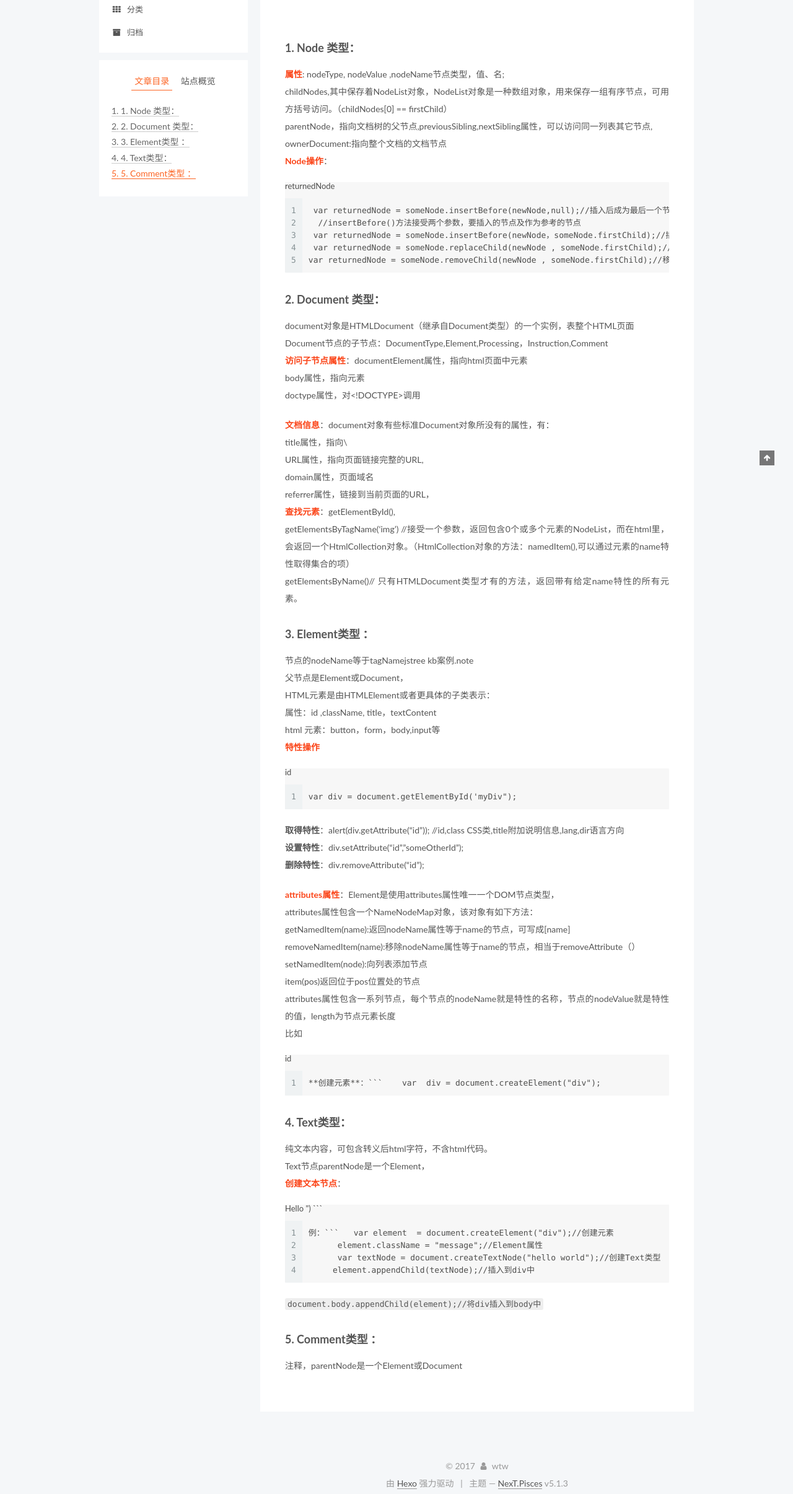
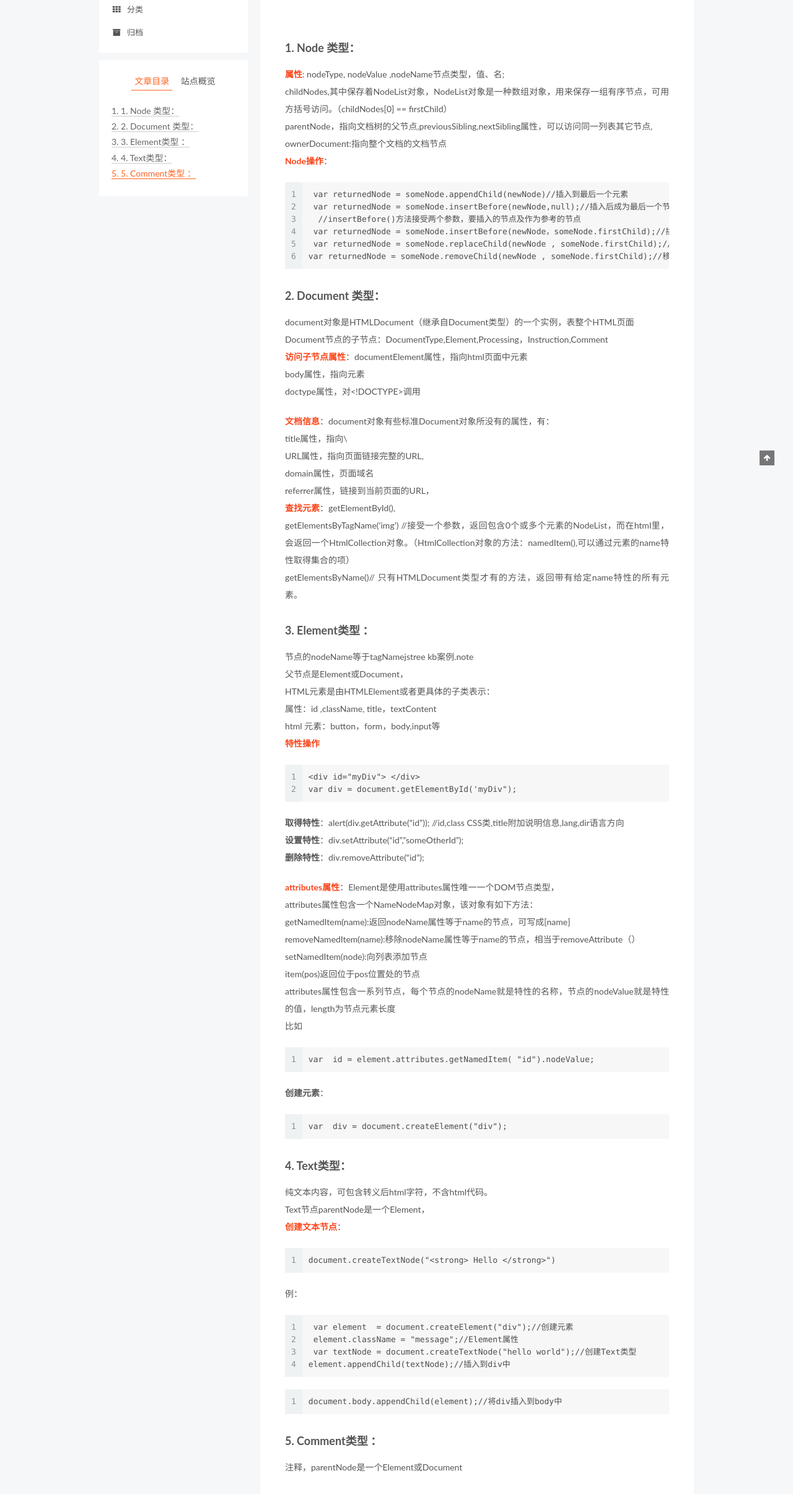
Before and after one commit to wutw/wutw.github.io, a plain HTML site: page 404.html in a window 1280 px wide. Shown: the part 149-2560 px from the top of the page at 62% size. Drawn offline with Linux system fonts and the light colour scheme.

Commit message:
Site updated: 2017-10-19 19:16:51

````diff
--- a/404.html
+++ b/404.html
@@ -90,7 +90,7 @@
 <meta property="og:site_name" content="前端分享">
 <meta property="og:description" content="1. Node 类型： 属性: nodeType, nodeValue ,nodeName节点类型，值、名;                                         childNodes,其中保存着NodeList对象，NodeList对象是一种数组对象，用来保存一组有序节点，可用方括号访问。（childNodes[0] == firstChild）">
 <meta property="og:locale" content="zh-Hans">
-<meta property="og:updated_time" content="2017-10-19T11:07:17.741Z">
+<meta property="og:updated_time" content="2017-10-19T11:16:44.340Z">
 <meta name="twitter:card" content="summary">
 <meta name="twitter:title" content="DOM类型">
 <meta name="twitter:description" content="1. Node 类型： 属性: nodeType, nodeValue ,nodeName节点类型，值、名;                                         childNodes,其中保存着NodeList对象，NodeList对象是一种数组对象，用来保存一组有序节点，可用方括号访问。（childNodes[0] == firstChild）">
@@ -313,14 +313,17 @@
 
 
 
-        <h3 id="1-Node-类型："><a href="#1-Node-类型：" class="headerlink" title="1. Node 类型："></a>1. Node 类型：</h3><p> <span style="color:#fb4519"><strong>属性</strong></span>: nodeType, nodeValue ,nodeName节点类型，值、名;<br>                                         childNodes,其中保存着NodeList对象，NodeList对象是一种数组对象，用来保存一组有序节点，可用方括号访问。（childNodes[0] == firstChild）<br>                                          parentNode，指向文档树的父节点,previousSibling,nextSibling属性，可以访问同一列表其它节点,<br>                                          ownerDocument:指向整个文档的文档节点<br>  <span style="color:#fb4519"><strong>Node操作</strong></span>：<br>  <figure class="highlight plain"><figcaption><span>returnedNode </span></figcaption><table><tr><td class="gutter"><pre><div class="line">1</div><div class="line">2</div><div class="line">3</div><div class="line">4</div><div class="line">5</div></pre></td><td class="code"><pre><div class="line"> var returnedNode = someNode.insertBefore(newNode,null);//插入后成为最后一个节点</div><div class="line">  //insertBefore()方法接受两个参数，要插入的节点及作为参考的节点</div><div class="line"> var returnedNode = someNode.insertBefore(newNode，someNode.firstChild);//插入成为第一个子节点</div><div class="line"> var returnedNode = someNode.replaceChild(newNode , someNode.firstChild);//替换第一个子节点</div><div class="line">var returnedNode = someNode.removeChild(newNode , someNode.firstChild);//移除第一个子节点</div></pre></td></tr></table></figure></p>
+        <h3 id="1-Node-类型："><a href="#1-Node-类型：" class="headerlink" title="1. Node 类型："></a>1. Node 类型：</h3><p> <span style="color:#fb4519"><strong>属性</strong></span>: nodeType, nodeValue ,nodeName节点类型，值、名;<br>                                         childNodes,其中保存着NodeList对象，NodeList对象是一种数组对象，用来保存一组有序节点，可用方括号访问。（childNodes[0] == firstChild）<br>                                          parentNode，指向文档树的父节点,previousSibling,nextSibling属性，可以访问同一列表其它节点,<br>                                          ownerDocument:指向整个文档的文档节点<br>  <span style="color:#fb4519"><strong>Node操作</strong></span>：<br>  <figure class="highlight plain"><table><tr><td class="gutter"><pre><div class="line">1</div><div class="line">2</div><div class="line">3</div><div class="line">4</div><div class="line">5</div><div class="line">6</div></pre></td><td class="code"><pre><div class="line"> var returnedNode = someNode.appendChild(newNode)//插入到最后一个元素</div><div class="line"> var returnedNode = someNode.insertBefore(newNode,null);//插入后成为最后一个节点</div><div class="line">  //insertBefore()方法接受两个参数，要插入的节点及作为参考的节点</div><div class="line"> var returnedNode = someNode.insertBefore(newNode，someNode.firstChild);//插入成为第一个子节点</div><div class="line"> var returnedNode = someNode.replaceChild(newNode , someNode.firstChild);//替换第一个子节点</div><div class="line">var returnedNode = someNode.removeChild(newNode , someNode.firstChild);//移除第一个子节点</div></pre></td></tr></table></figure></p>
 <h3 id="2-Document-类型："><a href="#2-Document-类型：" class="headerlink" title="2. Document 类型："></a>2. Document 类型：</h3><p>document对象是HTMLDocument（继承自Document类型）的一个实例，表整个HTML页面<br>Document节点的子节点：DocumentType,Element,Processing，Instruction,Comment<br>  <span style="color:#fb4519"><strong>访问子节点属性</strong></span>：documentElement属性，指向html页面中<html>元素<br>                                                      body属性，指向<body>元素<br>                                                      doctype属性，对&lt;!DOCTYPE&gt;调用</body></html></p>
 <p> <span style="color:#fb4519"><strong>文档信息</strong></span>：document对象有些标准Document对象所没有的属性，有：<br>               title属性，指向\<title\><br>               URL属性，指向页面链接完整的URL,<br>               domain属性，页面域名<br>                referrer属性，链接到当前页面的URL，<br> <span style="color:#fb4519"><strong>查找元素</strong></span>：getElementById(),<br>                   getElementsByTagName(‘img’) //接受一个参数，返回包含0个或多个元素的NodeList，而在html里，会返回一个HtmlCollection对象。（HtmlCollection对象的方法：namedItem(),可以通过元素的name特性取得集合的项）<br>                    getElementsByName()// 只有HTMLDocument类型才有的方法，返回带有给定name特性的所有元素。</title\></p>
-<h3 id="3-Element类型-："><a href="#3-Element类型-：" class="headerlink" title="3. Element类型 ："></a>3. Element类型 ：</h3><p>节点的nodeName等于tagNamejstree kb案例.note<br>                             父节点是Element或Document，<br>HTML元素是由HTMLElement或者更具体的子类表示：<br>                    属性：id ,className, title，textContent<br>                html   元素：button，form，body,input等<br> <span style="color:#fb4519"><strong>特性操作</strong></span><br><figure class="highlight plain"><figcaption><span>id</span></figcaption><table><tr><td class="gutter"><pre><div class="line">1</div></pre></td><td class="code"><pre><div class="line">var div = document.getElementById(&apos;myDiv&quot;);</div></pre></td></tr></table></figure></p>
+<h3 id="3-Element类型-："><a href="#3-Element类型-：" class="headerlink" title="3. Element类型 ："></a>3. Element类型 ：</h3><p>节点的nodeName等于tagNamejstree kb案例.note<br>                             父节点是Element或Document，<br>HTML元素是由HTMLElement或者更具体的子类表示：<br>                    属性：id ,className, title，textContent<br>                html   元素：button，form，body,input等<br> <span style="color:#fb4519"><strong>特性操作</strong></span></p>
+<figure class="highlight plain"><table><tr><td class="gutter"><pre><div class="line">1</div><div class="line">2</div></pre></td><td class="code"><pre><div class="line">&lt;div id=&quot;myDiv&quot;&gt; &lt;/div&gt;</div><div class="line">var div = document.getElementById(&apos;myDiv&quot;);</div></pre></td></tr></table></figure>
 <p><strong>取得特性</strong>：alert(div.getAttribute(“id”));   //id,class CSS类,title附加说明信息,lang,dir语言方向<br><strong>设置特性</strong>：div.setAttribute(“id”,”someOtherId”);<br><strong>删除特性</strong>：div.removeAttribute(“id”);</p>
-<p> <span style="color:#fb4519"><strong>attributes属性</strong></span>：Element是使用attributes属性唯一一个DOM节点类型，<br>attributes属性包含一个NameNodeMap对象，该对象有如下方法：<br>    getNamedItem(name):返回nodeName属性等于name的节点，可写成[name]<br>    removeNamedItem(name):移除nodeName属性等于name的节点，相当于removeAttribute（）<br>    setNamedItem(node):向列表添加节点<br>    item(pos)返回位于pos位置处的节点<br>attributes属性包含一系列节点，每个节点的nodeName就是特性的名称，节点的nodeValue就是特性的值，length为节点元素长度<br>  比如 <figure class="highlight plain"><figcaption><span>id </span></figcaption><table><tr><td class="gutter"><pre><div class="line">1</div></pre></td><td class="code"><pre><div class="line">**创建元素**：```    var  div = document.createElement(&quot;div&quot;);</div></pre></td></tr></table></figure></p>
-<h3 id="4-Text类型："><a href="#4-Text类型：" class="headerlink" title="4. Text类型："></a>4. Text类型：</h3><p>纯文本内容，可包含转义后html字符，不含html代码。<br>                        Text节点parentNode是一个Element，<br><span style="color:#fb4519"><strong>创建文本节点</strong></span>：<br><figure class="highlight plain"><figcaption><span>Hello ") ```</span></figcaption><table><tr><td class="gutter"><pre><div class="line">1</div><div class="line">2</div><div class="line">3</div><div class="line">4</div></pre></td><td class="code"><pre><div class="line">例：```   var element  = document.createElement(&quot;div&quot;);//创建元素</div><div class="line">      element.className = &quot;message&quot;;//Element属性</div><div class="line">      var textNode = document.createTextNode(&quot;hello world&quot;);//创建Text类型</div><div class="line">     element.appendChild(textNode);//插入到div中</div></pre></td></tr></table></figure></p>
-<p>  <code>document.body.appendChild(element);//将div插入到body中</code></p>
+<p> <span style="color:#fb4519"><strong>attributes属性</strong></span>：Element是使用attributes属性唯一一个DOM节点类型，<br>attributes属性包含一个NameNodeMap对象，该对象有如下方法：<br>    getNamedItem(name):返回nodeName属性等于name的节点，可写成[name]<br>    removeNamedItem(name):移除nodeName属性等于name的节点，相当于removeAttribute（）<br>    setNamedItem(node):向列表添加节点<br>    item(pos)返回位于pos位置处的节点<br>attributes属性包含一系列节点，每个节点的nodeName就是特性的名称，节点的nodeValue就是特性的值，length为节点元素长度<br>  比如<br>  <figure class="highlight plain"><table><tr><td class="gutter"><pre><div class="line">1</div></pre></td><td class="code"><pre><div class="line">var  id = element.attributes.getNamedItem( &quot;id&quot;).nodeValue;</div></pre></td></tr></table></figure></p>
+<p><strong>创建元素</strong>：<br><figure class="highlight plain"><table><tr><td class="gutter"><pre><div class="line">1</div></pre></td><td class="code"><pre><div class="line">var  div = document.createElement(&quot;div&quot;);</div></pre></td></tr></table></figure></p>
+<h3 id="4-Text类型："><a href="#4-Text类型：" class="headerlink" title="4. Text类型："></a>4. Text类型：</h3><p>纯文本内容，可包含转义后html字符，不含html代码。<br>                        Text节点parentNode是一个Element，<br><span style="color:#fb4519"><strong>创建文本节点</strong></span>：<br><figure class="highlight plain"><table><tr><td class="gutter"><pre><div class="line">1</div></pre></td><td class="code"><pre><div class="line">document.createTextNode(&quot;&lt;strong&gt; Hello &lt;/strong&gt;&quot;)</div></pre></td></tr></table></figure></p>
+<p>例：<br><figure class="highlight plain"><table><tr><td class="gutter"><pre><div class="line">1</div><div class="line">2</div><div class="line">3</div><div class="line">4</div></pre></td><td class="code"><pre><div class="line"> var element  = document.createElement(&quot;div&quot;);//创建元素</div><div class="line"> element.className = &quot;message&quot;;//Element属性</div><div class="line"> var textNode = document.createTextNode(&quot;hello world&quot;);//创建Text类型</div><div class="line">element.appendChild(textNode);//插入到div中</div></pre></td></tr></table></figure></p>
+  <figure class="highlight plain"><table><tr><td class="gutter"><pre><div class="line">1</div></pre></td><td class="code"><pre><div class="line">document.body.appendChild(element);//将div插入到body中</div></pre></td></tr></table></figure>
 <h3 id="5-Comment类型-："><a href="#5-Comment类型-：" class="headerlink" title="5. Comment类型 ："></a>5. Comment类型 ：</h3><p>注释，parentNode是一个Element或Document</p>
 
 
--- a/sitemap.xml
+++ b/sitemap.xml
@@ -4,7 +4,7 @@
   <url>
     <loc>http://wutw.github.io/404.html</loc>
 
-    <lastmod>2017-10-19T11:07:17.741Z</lastmod>
+    <lastmod>2017-10-19T11:16:44.340Z</lastmod>
 
   </url>
 
````
Also changed, not shown: atom.xml (+3 -3 lines), index.html (+8 -5 lines).
